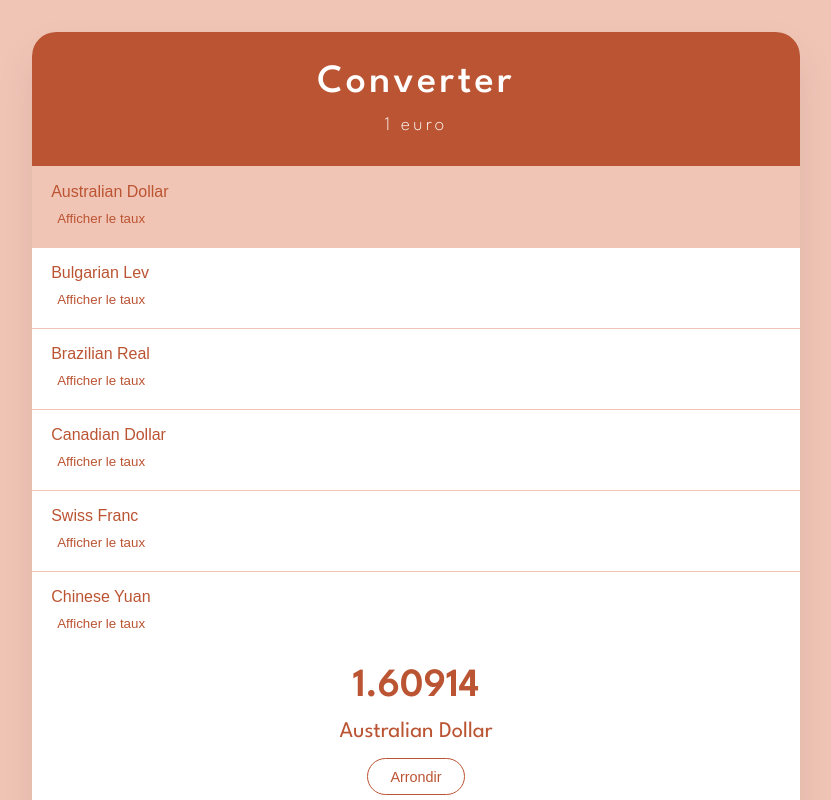
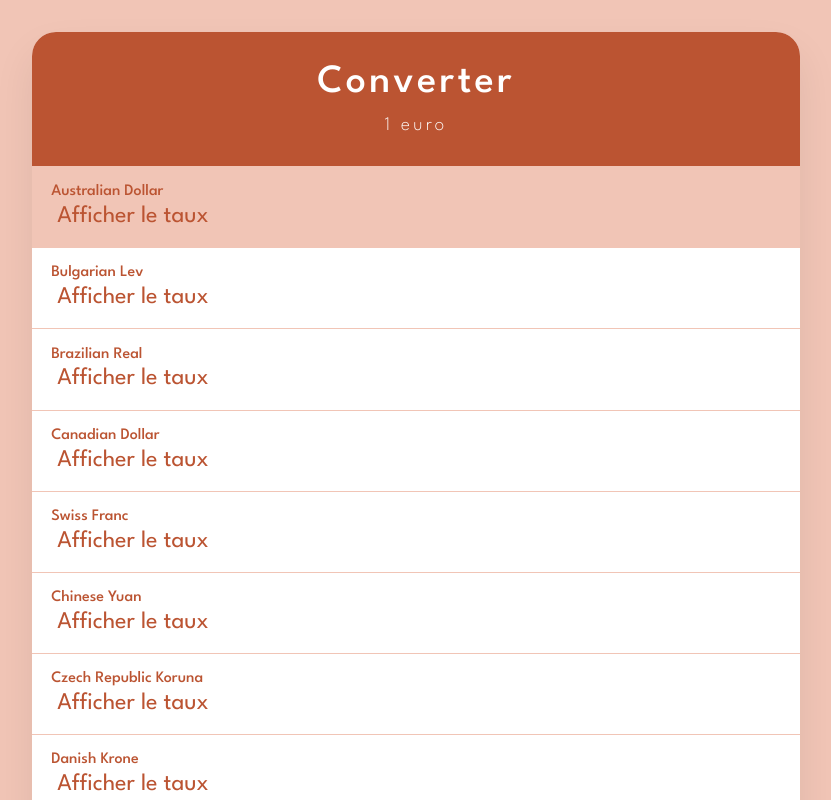
Before and after one commit to O-clock-Dublin/o-converter-challenge-2, a React (Vite) app: page / in a window 1280 px wide. Shown: the top 800 px of the page, without its empty margins (224-1055 px from the left). Built offline with nearby package versions, Linux system fonts and the light colour scheme.

Commit message:
refactorisation du fichier App.css avec l'intelligence artificielle

```diff
--- a/src/App.css
+++ b/src/App.css
@@ -6,10 +6,16 @@
   --color-main: #bb5432;
   --color-alt: #f1c5b6;
   --color-light: #fff;
+
+  --radius-card: 1.5rem;
+  --shadow-card: 0 20px 40px rgba(0, 0, 0, 0.08);
 }
 
-/* --- Reset --- */
-* {
+/* --- Reset & Base --- */
+*,
+*::before,
+*::after {
+  box-sizing: border-box;
   margin: 0;
 }
 
@@ -22,35 +28,37 @@ button {
   color: inherit;
   background-color: inherit;
   border: none;
+  font: inherit;
 }
 
-/* --- Commons --- */
+/* --- Body --- */
 body {
   font-family: "League Spartan", sans-serif;
   background-color: var(--color-alt);
 }
 
-/* --- App component --- */
+/* --- Layout principal --- */
 .app {
   display: grid;
   grid-template-rows: auto 1fr auto;
-	height: 100vh;
+  min-height: 100vh;
   width: 80%;
   max-width: 768px;
   margin: 2rem auto;
   color: var(--color-main);
   background-color: var(--color-light);
   text-align: center;
-	border-radius: 1.5rem;
-	box-shadow: 0 20px 40px rgba(0, 0, 0, 0.08);
+  border-radius: var(--radius-card);
+  box-shadow: var(--shadow-card);
   overflow: hidden;
 }
 
+/* --- Header --- */
 .header {
   background-color: var(--color-main);
   color: var(--color-light);
   padding: 2rem;
-	letter-spacing: .2rem;
+  letter-spacing: 0.2rem;
   font-weight: 300;
 }
 
@@ -65,6 +73,7 @@ body {
   font-weight: 200;
 }
 
+/* --- Liste des devises --- */
 .currencies {
   color: var(--color-main);
   overflow-y: auto;
@@ -73,19 +82,17 @@ body {
 .currency {
   font-size: 1.5rem;
   border-top: 1px solid var(--color-alt);
-	transition: background-color 0.2s ease;
   padding: 0.7rem 1.2rem;
   text-align: left;
+  transition: background-color 0.2s ease;
 }
 
 .currency:hover {
   background-color: var(--color-alt);
-	transition: background-color 0.2s;
 }
 
 .selected {
   background-color: var(--color-alt);
-	transition: background-color 0.2s;
 }
 
 .currency__button {
@@ -110,6 +117,7 @@ body {
   opacity: 0.8;
 }
 
+/* --- Résultat / Footer --- */
 .result {
   color: var(--color-main);
   margin: 2rem;
@@ -130,12 +138,7 @@ body {
   margin-top: 1rem;
 }
 
-  .result__button:hover {
-    background-color: var(--color-main);
-    color: var(--color-light);
-  }
-
-/* --- Buttons --- */
+/* --- Boutons génériques --- */
 .btn {
   display: inline-flex;
   align-items: center;
```
Lines whose indentation alone changed are shown as unchanged.
